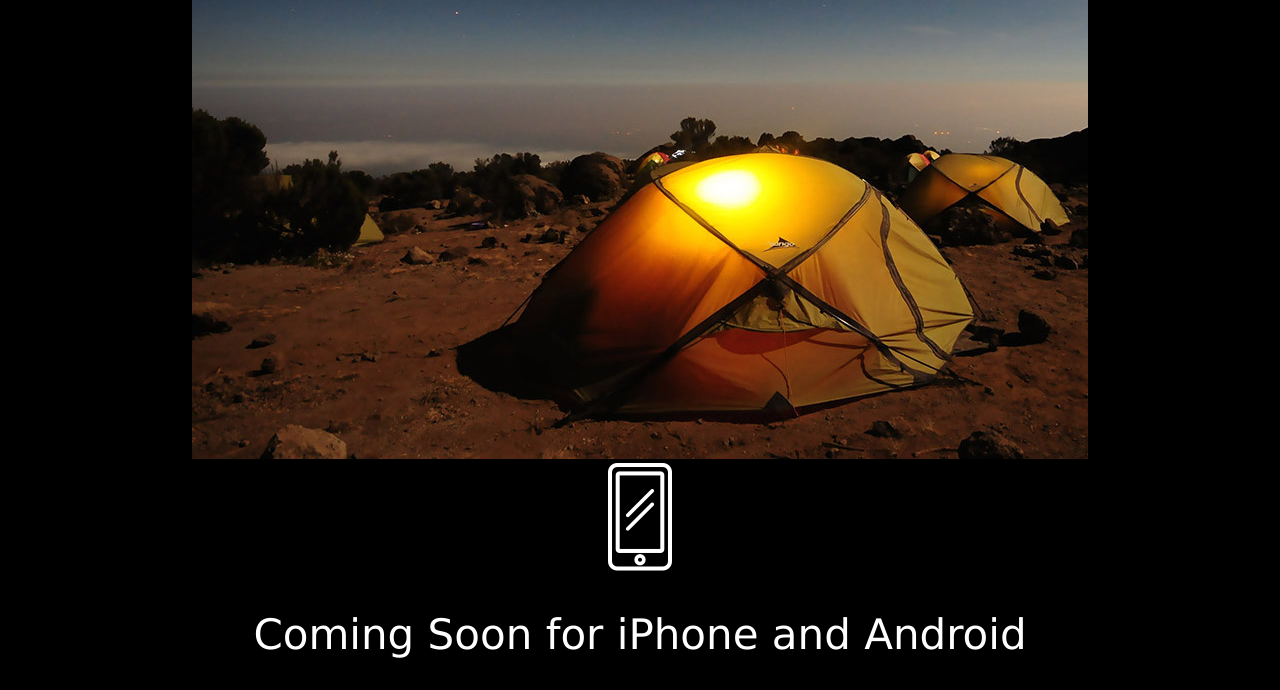
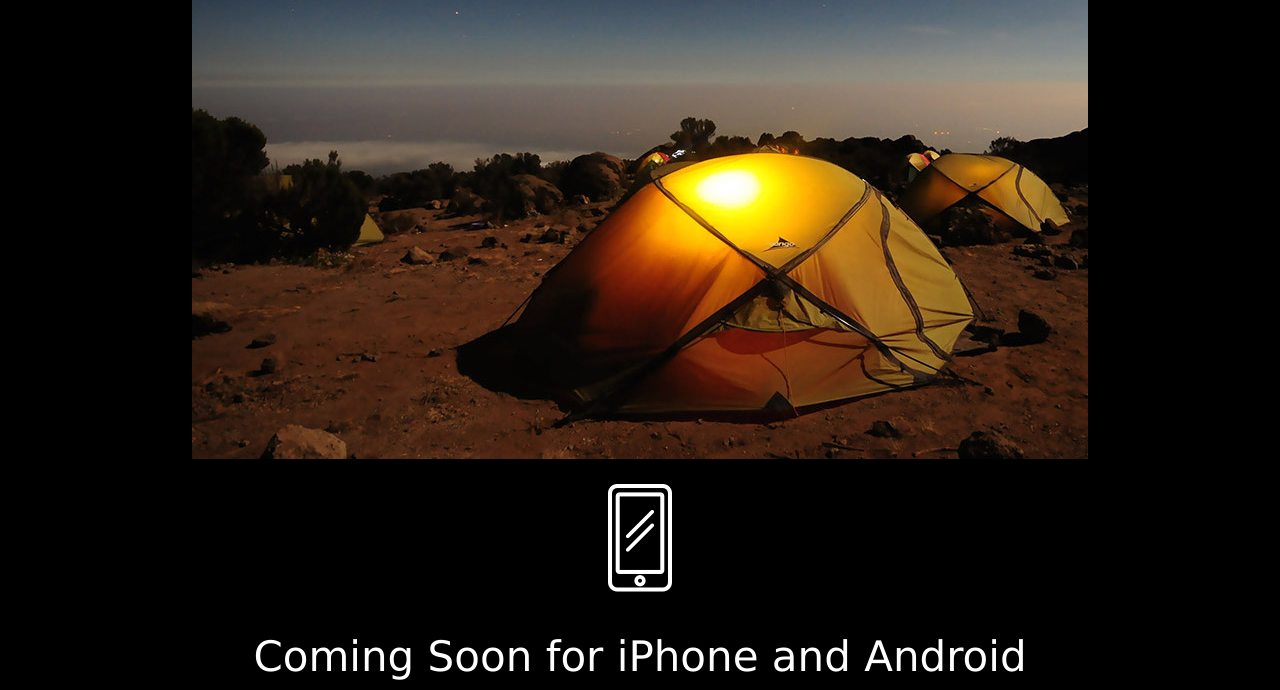
Before and after one commit to pdiezvig/excursion, a plain HTML site: page index.html in a window 1280 px wide. Shown: the part 1100-1790 px from the top of the page. Drawn offline with Linux system fonts and the light colour scheme.

Commit message:
Fix icon margin top

```diff
--- a/index.html
+++ b/index.html
@@ -40,7 +40,7 @@
     <!-- Section 3 -->
 
      <div>
-      <img src="./resources/img/phone.png" alt="Phone icon">
+      <p><img src="./resources/img/phone.png" alt="Phone icon"></p>
       <h2>Coming Soon for iPhone and Android</h2>
       <a class="download" href="#">Download Excursion (Coming soon!)</a>
       <p class="copyright">&copy; Excursion</p>
```
